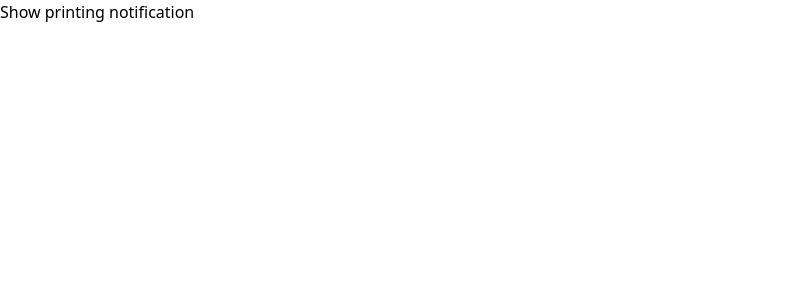
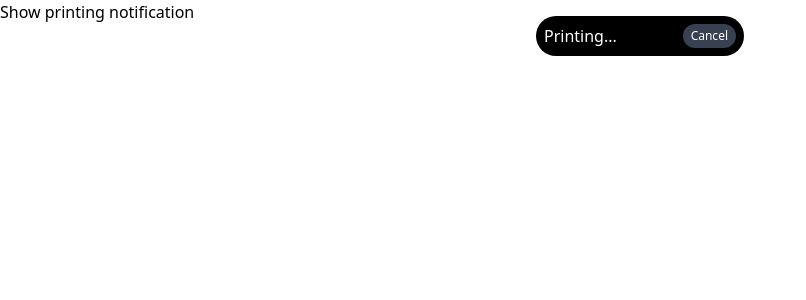
Before and after one commit to martinszeltins/vue-dynamic-island-component, a Nuxt app: page / in a window 1280 px wide. Both pictures are taken after a click on the button "Show printing notification". Shown: the top 300 px of the page, without its empty margins (0-806 px from the left). Built offline with nearby package versions, Linux system fonts and the light colour scheme.

Commit message:
Initial commit

```diff
--- a/components/CollapsedPrintingNotificationContent.vue
+++ b/components/CollapsedPrintingNotificationContent.vue
@@ -1,6 +1,20 @@
 <template>
     <div class="flex items-center justify-between">
         <div>Printing...</div>
-        <button>Cancel</button>
+
+        <button
+            @click="cancelPrinting"
+            class="bg-gray-700 px-2 py-1 rounded-full text-xs">
+
+            Cancel
+        </button>
     </div>
 </template>
+
+<script setup lang="ts">
+    const { hideDynamicIsland } = useDynamicIsland()
+
+    const cancelPrinting = () => {
+        hideDynamicIsland()
+    }
+</script>
--- a/components/DynamicIsland.vue
+++ b/components/DynamicIsland.vue
@@ -1,13 +1,29 @@
 <template>
-    <div>
+    <div
+        v-if="dynamicIsland.isVisible"
+        class="fixed top-4 left-1/2 transform -translate-x-1/2 bg-black text-white rounded-full p-2 transition-all duration-300 cursor-pointer"
+        :class="{
+            'w-80 h-auto rounded-xl': dynamicIsland.isExpanded,
+            'w-52 h-10': !dynamicIsland.isExpanded
+        }"
+        @click="toggleExpansion">
+
         <!-- Collapsed Content -->
-
+        <div v-if="!dynamicIsland.isExpanded" class="w-full">
+            <component :is="dynamicIsland.collapsedContent" />
+        </div>
 
         <!-- Expanded Content -->
-
+        <div v-else class="w-full">
+            <component :is="dynamicIsland.expandedContent" />
+        </div>
     </div>
 </template>
 
 <script setup lang="ts">
     const { dynamicIsland } = storeToRefs(useAppStore())
+
+    const toggleExpansion = () => {
+        dynamicIsland.value.isExpanded = !dynamicIsland.value.isExpanded
+    }
 </script>
--- a/components/ExpandedPrintingNotificationContent.vue
+++ b/components/ExpandedPrintingNotificationContent.vue
@@ -1,8 +1,21 @@
 <template>
-    <div>
-        <div>Printing</div>
-        <div>Document name: papers-2000.pdf</div>
+    <div class="p-2">
+        <div class="text-lg font-bold mb-2">Printing</div>
+        <div class="mb-4">Document name: papers-2000.pdf</div>
 
-        <button>Cancel</button>
+        <button
+            @click.stop="cancelPrinting"
+            class="bg-gray-700 px-3 py-1 rounded-full">
+
+            Cancel
+        </button>
     </div>
 </template>
+
+<script setup lang="ts">
+    const { hideDynamicIsland } = useDynamicIsland()
+
+    const cancelPrinting = () => {
+        hideDynamicIsland()
+    }
+</script>
--- a/composables/useDynamicIsland.ts
+++ b/composables/useDynamicIsland.ts
@@ -1,13 +1,25 @@
+interface DynamicIslandOptions {
+    collapsedContent: Component
+    expandedContent: Component
+}
+
 export const useDynamicIsland = () => {
     const { dynamicIsland } = storeToRefs(useAppStore())
 
-    const showDynamicIsland = (options) => {
+    const showDynamicIsland = (options: DynamicIslandOptions) => {
         dynamicIsland.value.isVisible = true
-        dynamicIsland.value.collapsedContent = options.collapsedContent
-        dynamicIsland.value.expandedContent = options.expandedContent
+        dynamicIsland.value.collapsedContent = markRaw(options.collapsedContent)
+        dynamicIsland.value.expandedContent = markRaw(options.expandedContent)
+    }
+
+    const hideDynamicIsland = () => {
+        dynamicIsland.value.isExpanded = false
+
+        setTimeout(() => dynamicIsland.value.isVisible = false, 1000)
     }
 
     return {
-        showDynamicIsland
+        showDynamicIsland,
+        hideDynamicIsland
     }
 }
--- a/stores/appStore.ts
+++ b/stores/appStore.ts
@@ -1,6 +1,13 @@
+interface DynamicIslandState {
+    isVisible: boolean
+    isExpanded: boolean
+    collapsedContent: Component | null
+    expandedContent: Component | null
+}
+
 export const useAppStore = defineStore('app', () => {
-    const dynamicIsland = ref({
-        isVisible: true,
+    const dynamicIsland = ref<DynamicIslandState>({
+        isVisible: false,
         isExpanded: false,
         collapsedContent: null,
         expandedContent: null,
```
